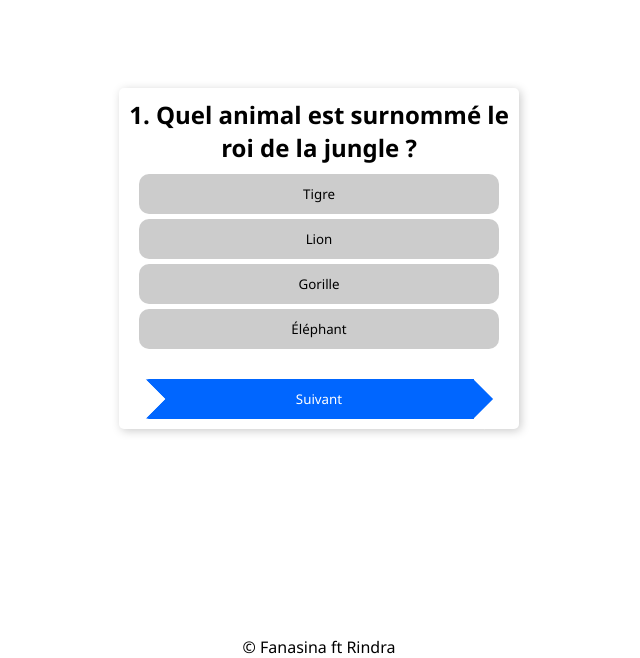
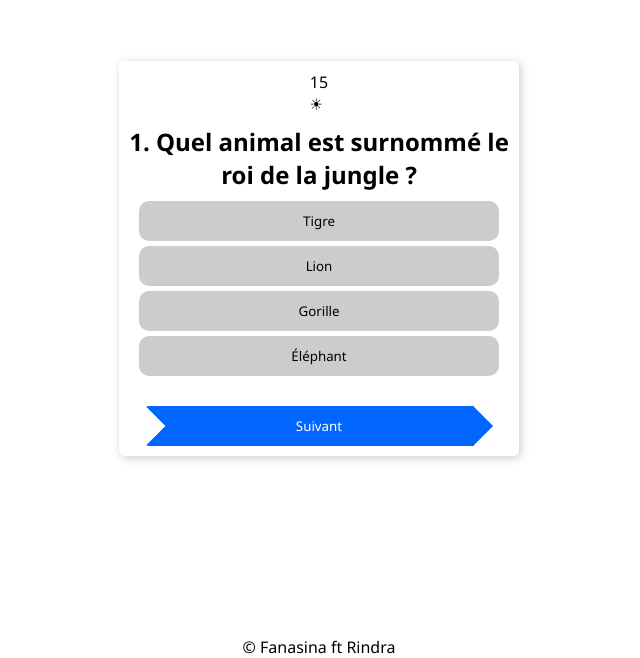
Before and after one commit to AvotraRindra/QuizGame, a plain HTML site: page index.html in a window 1280 px wide. Shown: the part 142-800 px from the top of the page, without its empty margins (321-961 px from the left). Drawn offline with Linux system fonts and the light colour scheme.

Commit message:
Enhance quiz interface with timer and mode button
Added a timer and mode button to the quiz interface.

```diff
--- a/index.html
+++ b/index.html
@@ -8,14 +8,24 @@
     <title>Quiz</title>
 </head>
 
-<body>
+<body class="">
     <div class="container">
         <div id="quiz">
+            <div class="mode">
+                <div id="timer">
+                  <span id="sec">15</span>
+                </div>
+                <div id="modebtn">&#9728;</div>
+            </div>
             <h2 id="quizQuestion"></h2>
             <div id="quizOptions"></div>
             <button id="nextbtn" class="btn">Suivant <div id="after"></div></button>
         </div>
         <div id="resultat" style="display: none;">
+            <div class="mode">
+                <div></div>
+                <div id="resmodebtn">&#9728;</div>
+            </div>
             <h2>Résultat</h2>
             <p id="mention"></p>
             <p>Score : <span id="score"></span></p>
```
